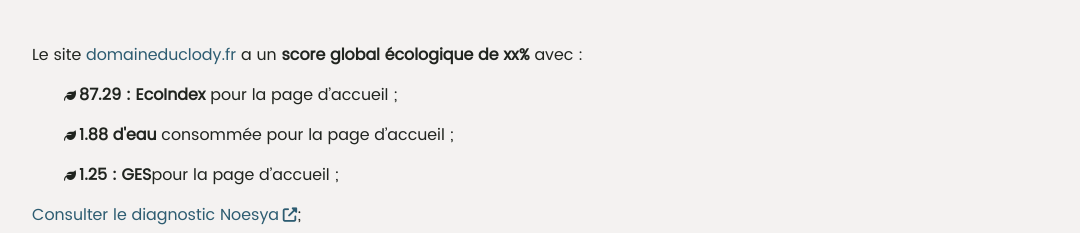
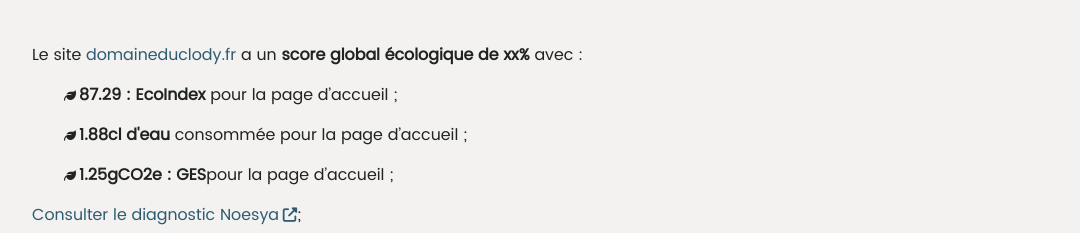
Before and after one commit to sofeve-concept/bac-a-sable, a plain HTML site: page ecoconception/index.html in a window 1280 px wide. Shown: the part 1025-1258 px from the top of the page, without its empty margins (96-1176 px from the left). Drawn offline with Linux system fonts and the light colour scheme.

Commit message:
maj chiffre

```diff
--- a/ecoconception/index.html
+++ b/ecoconception/index.html
@@ -249,8 +249,8 @@
           xx%</strong> avec :</p>
 <ul>
      <li><strong>87.29 : EcoIndex</strong> pour la page d&rsquo;accueil ;</li>
-     <li><strong>1.88 d'eau</strong> consommée pour la page d&rsquo;accueil ;</li>
-     <li><strong>1.25 : GES</strong>pour la page d&rsquo;accueil ;</li>
+     <li><strong>1.88cl d'eau</strong> consommée pour la page d&rsquo;accueil ;</li>
+     <li><strong>1.25gCO2e : GES</strong>pour la page d&rsquo;accueil ;</li>
 
 </ul>
 <p><a href="" target="_blank" rel="noopener noreferrer"
```
